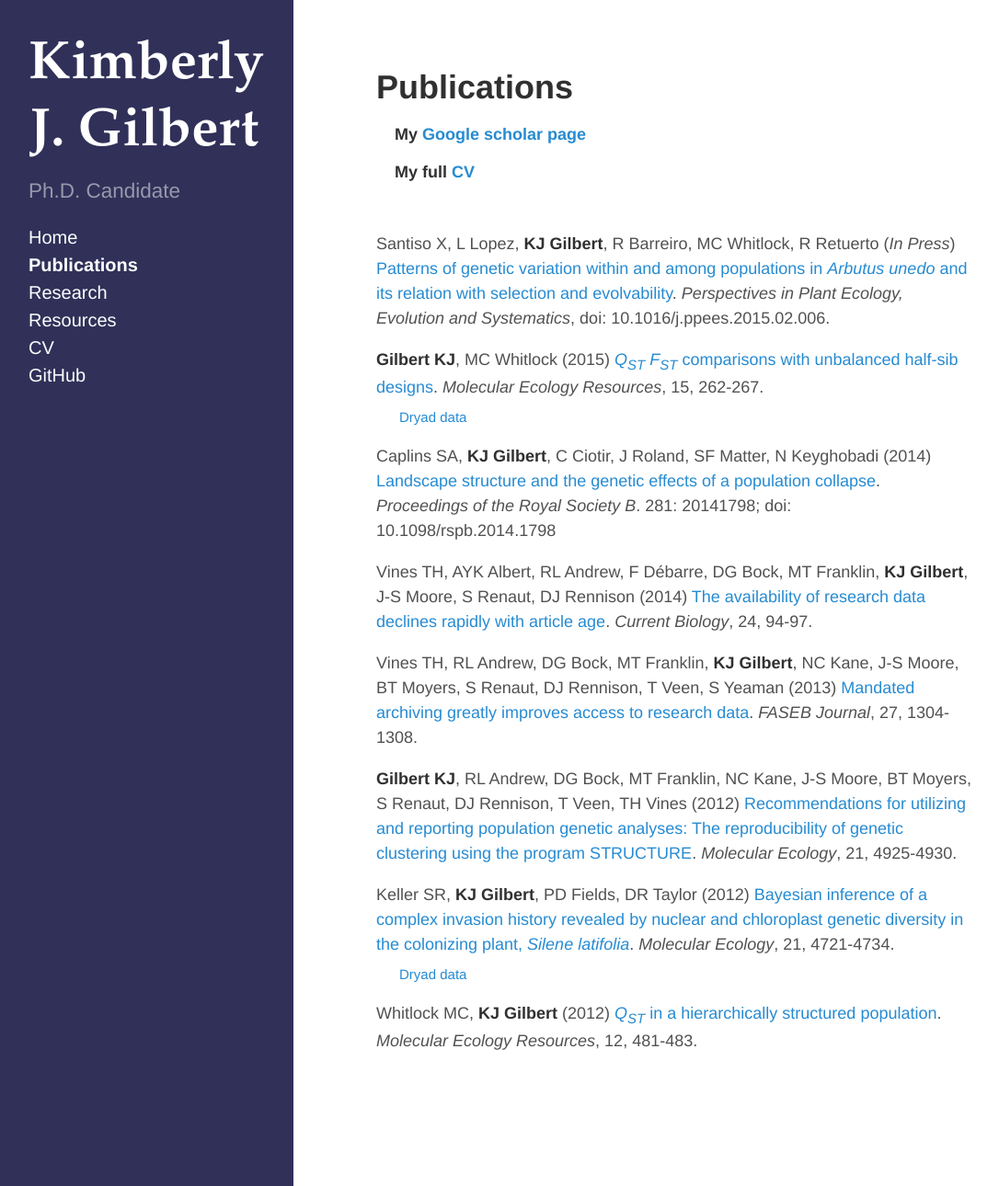
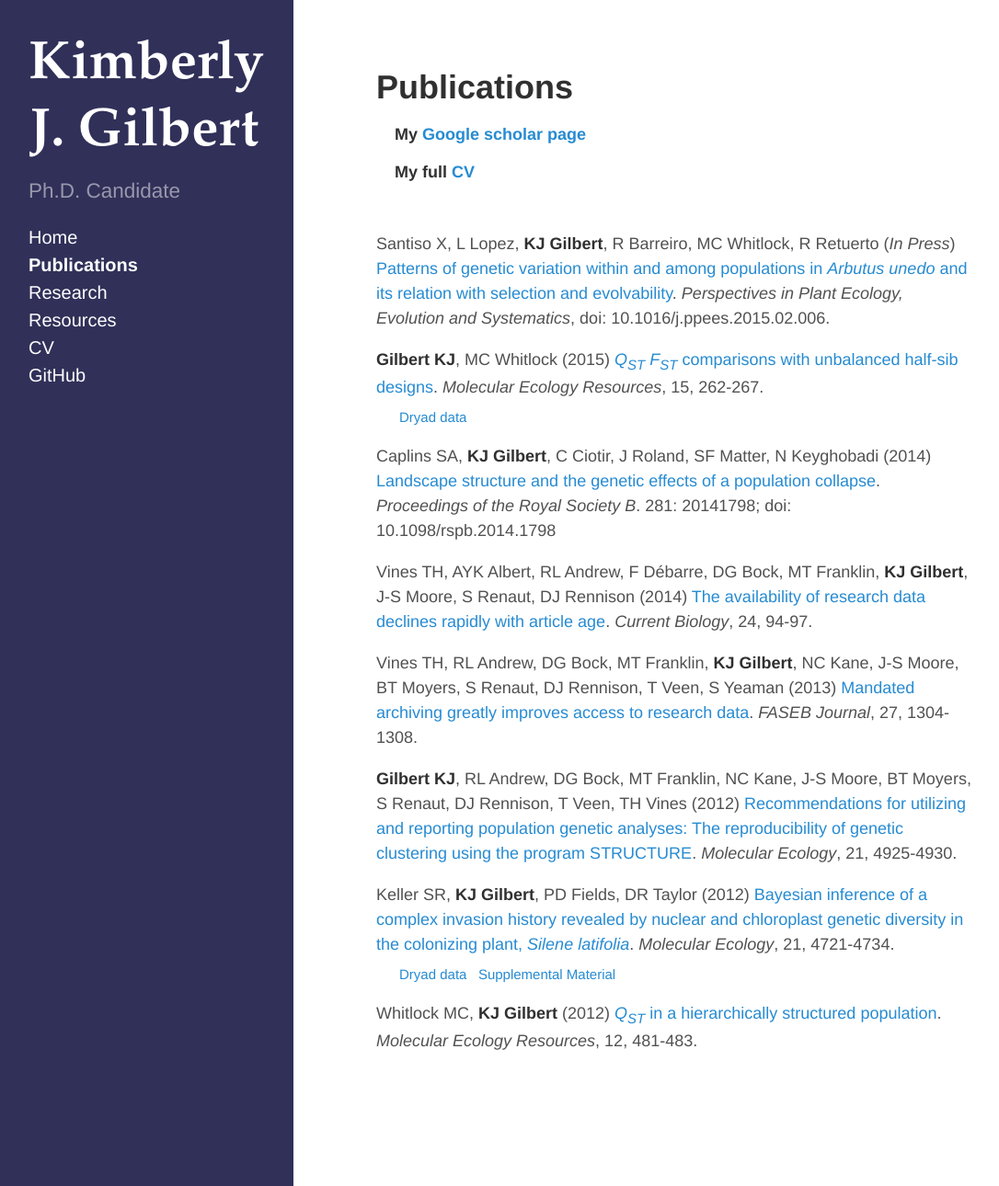
Before and after one commit to kjgilbert/kjgilbert.github.io, a Jekyll site: the page built from publications.md, in a window 1280 px wide and 1290 px high. Shown: the whole window at 92% size, without its empty margins (5-1091 px from the left). Built offline with Jekyll 4.4.1, drawn with Linux system fonts in a browser that asks for light colours; Markdown is read by kramdown in place of the engine named in the settings.

Commit message:
add suppmat

```diff
--- a/publications.md
+++ b/publications.md
@@ -23,6 +23,6 @@ Vines TH, RL Andrew, DG Bock, MT Franklin, **KJ Gilbert**, NC Kane, J-S Moore, B
 **Gilbert KJ**, RL Andrew, DG Bock, MT Franklin, NC Kane, J-S Moore, BT Moyers, S Renaut, DJ Rennison, T Veen, TH Vines (2012) [Recommendations for utilizing and reporting population genetic analyses: The reproducibility of genetic clustering using the program STRUCTURE](http://onlinelibrary.wiley.com/doi/10.1111/j.1365-294X.2012.05754.x/abstract). *Molecular Ecology*, 21, 4925-4930.
 
 Keller SR, **KJ Gilbert**, PD Fields, DR Taylor (2012) [Bayesian inference of a complex invasion history revealed by nuclear and chloroplast genetic diversity in the colonizing plant, *Silene latifolia*](http://onlinelibrary.wiley.com/doi/10.1111/j.1365-294X.2012.05751.x/abstract). *Molecular Ecology*, 21, 4721-4734.
-&nbsp;&nbsp;&nbsp;&nbsp; <sub>[Dryad data](http://datadryad.org/resource/doi:10.5061/dryad.9r2h3)</sub>
+&nbsp;&nbsp;&nbsp;&nbsp; <sub>[Dryad data](http://datadryad.org/resource/doi:10.5061/dryad.9r2h3) &nbsp; [Supplemental Material](http://onlinelibrary.wiley.com/store/10.1111/j.1365-294X.2012.05751.x/asset/supinfo/mec5751-sup-0001-TableS1-S3-FigS1-S4.docx?v=1&s=1372fb9bbbc00306e2fb3efae8b7fd281464d89f)</sub>
 
 Whitlock MC, **KJ Gilbert** (2012) [*Q<sub>ST</sub>* in a hierarchically structured population](http://onlinelibrary.wiley.com/doi/10.1111/j.1755-0998.2012.03122.x/abstract). *Molecular Ecology Resources*, 12, 481-483.
```
